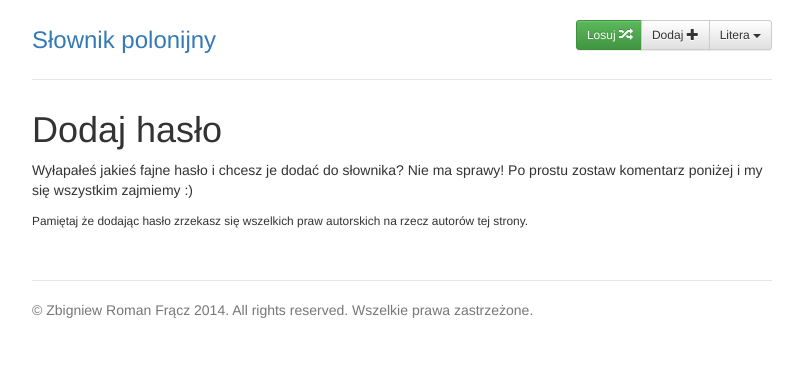
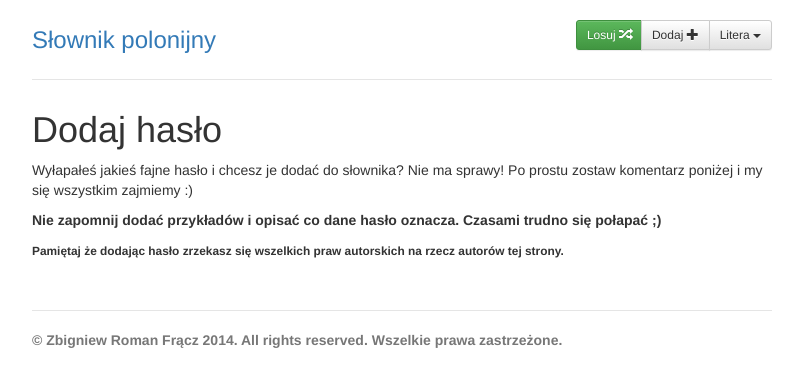
Before and after one commit to itsff/polonijny, a Flask app: page /dodaj in a window 1280 px wide. Shown: the top 387 px of the page, without its empty margins (238-1041 px from the left). Run offline with Flask 2, Linux system fonts and the light colour scheme; data that the repository does not hold is empty; some libraries are stand-ins or nearby versions.

Commit message:
Improved add instructions

```diff
--- a/templates/add.html
+++ b/templates/add.html
@@ -6,6 +6,10 @@
     Wyłapałeś jakieś fajne hasło i chcesz je dodać do słownika?
     Nie ma sprawy! Po prostu zostaw komentarz poniżej i my się
     wszystkim zajmiemy :)
+</p>
+<p>
+    <strong>Nie zapomnij dodać przykładów i opisać co dane hasło oznacza<strong>.
+    Czasami trudno się połapać ;)
 </p>
 <p>
     <small>Pamiętaj że dodając hasło zrzekasz się wszelkich
```
